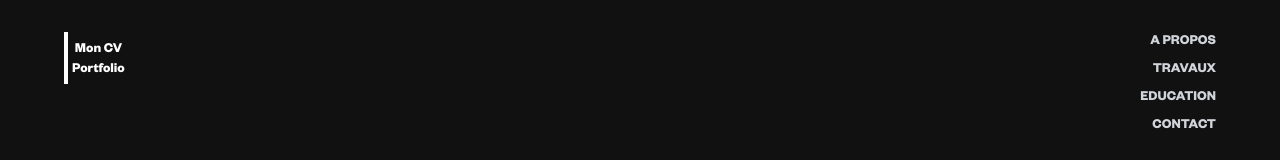
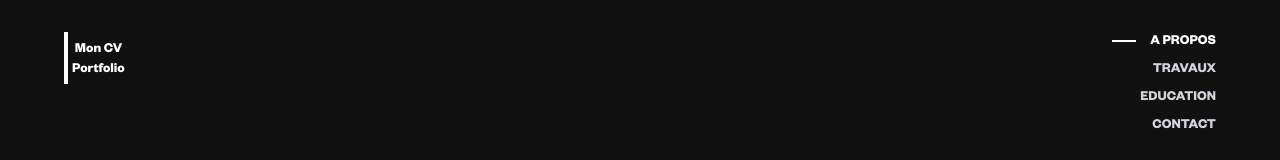
Before and after one commit to IsraelBoka/portfolio, a SvelteKit app: page / in a window 1280 px wide. Shown: the top 160 px of the page. Built offline with nearby package versions, Linux system fonts and the light colour scheme.

Commit message:
active link

```diff
--- a/src/routes/+page.svelte
+++ b/src/routes/+page.svelte
@@ -1,5 +1,8 @@
 <script lang="ts">
 	import { base } from '$app/paths';
+	import { page } from '$app/stores';
+
+	console.log('la page est : ', $page.url.pathname);
 </script>
 
 <nav class="flex justify-between py-8 px-16">
@@ -12,11 +15,15 @@
 	</div>
 
 	<li class="text-white flex flex-col gap-2 uppercase font-Founders">
-		<a href={''} class="inline-flex flex-row-reverse justify-between group">
-			<div class="text-sm font-bold text-gray-300 group-hover:text-white transition-colors">
+		<a href={'/'} class=" inline-flex flex-row-reverse justify-between group active:text-red-500">
+			<div
+				class:text-white={$page.url.pathname === '/'}
+				class="text-sm font-bold text-gray-300 group-hover:text-white transition-colors"
+			>
 				A propos
 			</div>
 			<div
+				class:bg-[length:100%_2px]={$page.url.pathname === '/'}
 				class=" w-6 h-0.5 my-2 mx-1 bg-right-bottom bg-gradient-to-r from-white to-white bg-[length:0%_2px] bg-no-repeat group-hover:bg-[length:100%_2px] transition-all duration-300 ease-out"
 			/>
 		</a>
```
